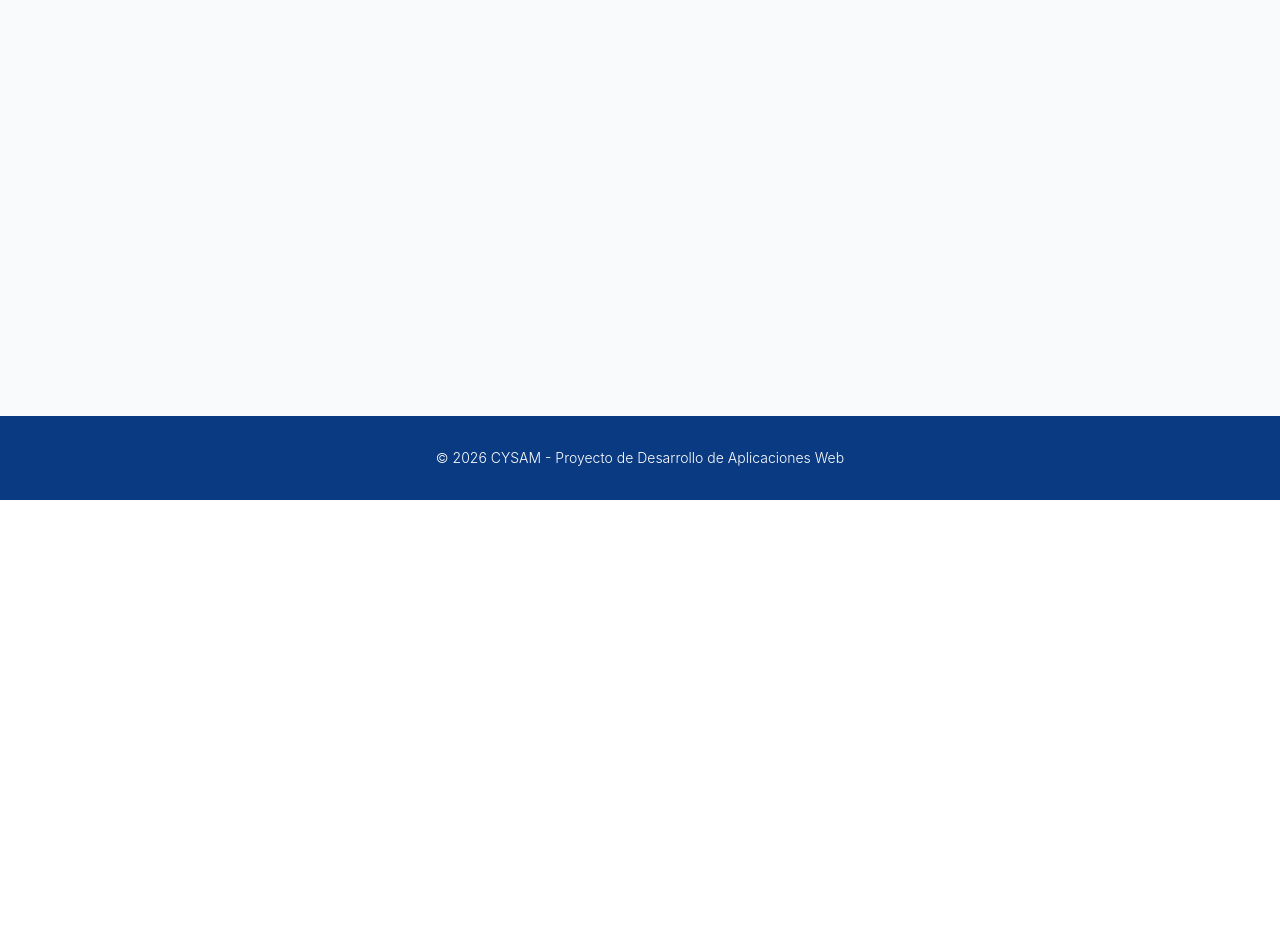
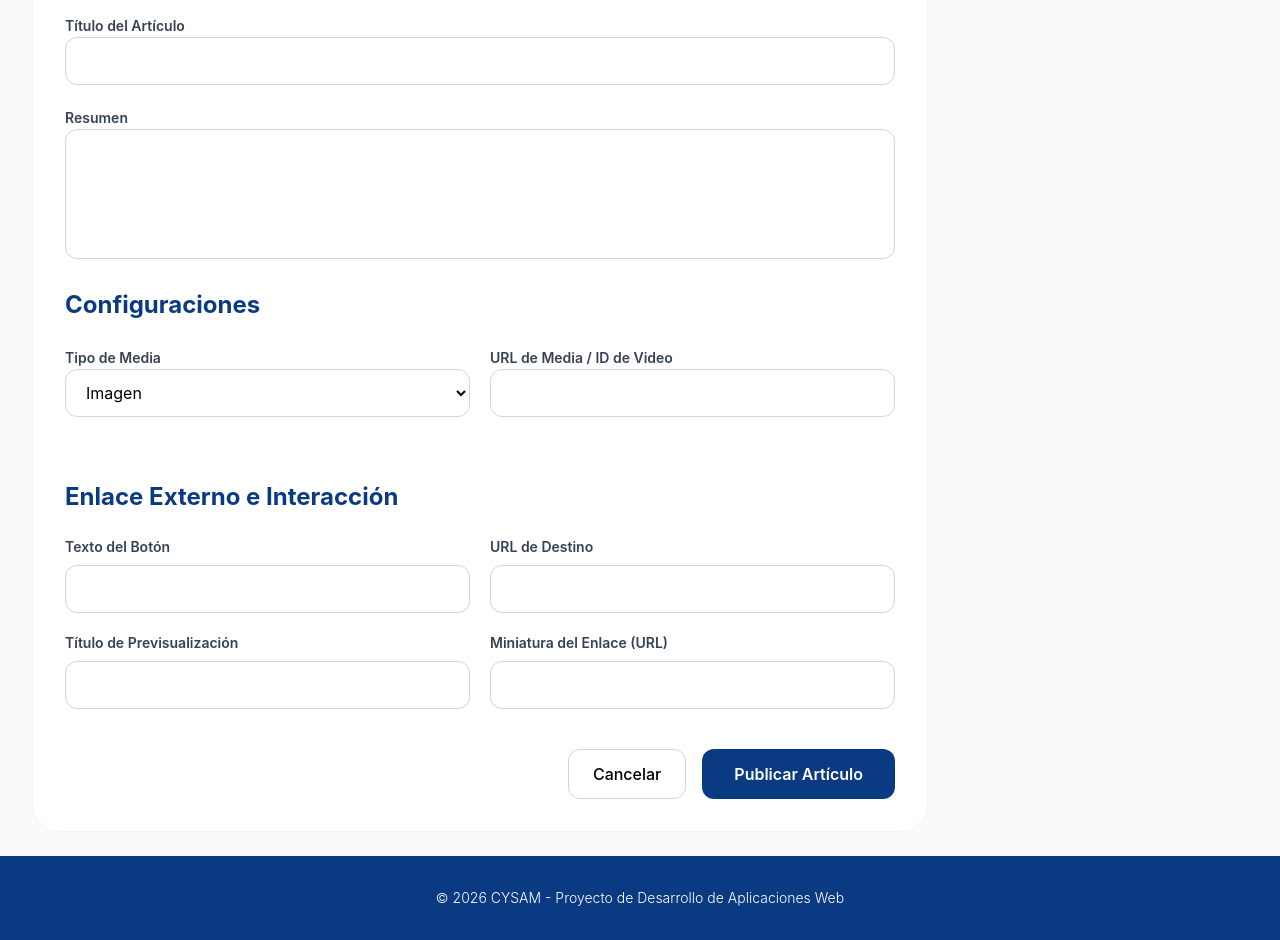
Before and after one commit to sohpiaarguedas/CYSAM, a React (Vite) app: page /crear in a window 1280 px wide. Shown: the part 300-1240 px from the top of the page. Before the commit the page ends 800 px from the top, so only its background shows below. Built offline with nearby package versions, Linux system fonts and the light colour scheme.

Commit message:
Pantalla para agregar articulos nuevos

```diff
--- a/src/App.tsx
+++ b/src/App.tsx
@@ -1,4 +1,3 @@
-import { useState } from "react";
 import { BrowserRouter, Routes, Route } from "react-router-dom";
 import { MainLayout } from "./layouts/MainLayout";
 import ArticleDetail from "./pages/articleDetail";
@@ -6,13 +5,13 @@ import { Principal } from "./pages/principal";
 import { articleService } from "./services/articleService";
 import Login from "./pages/LogIn";
 import Register from "./pages/Register";
+import { NewArticle } from "./pages/CreateArticle";
 
 function App() {
+
   const articles = articleService.getAllArticles();
 
-  const [selectedArticle, setSelectedArticle] = useState(
-    articles[0]
-  );
+
 
   return (
     <BrowserRouter>
@@ -28,10 +27,15 @@ function App() {
             path="/articulos/:id"
             element={<ArticleDetail />}
           />
+          <Route
+          path="/crear"
+          element={<NewArticle/>}/>
+
         </Routes>
       </MainLayout>
 
     </BrowserRouter>
+
   );
 }
 
--- a/src/layouts/MainLayout.tsx
+++ b/src/layouts/MainLayout.tsx
@@ -1,10 +1,18 @@
 import { type ReactNode } from 'react';
+
+import { useNavigate } from 'react-router-dom';
 
 interface MainLayoutProps {
   children: ReactNode; // Define que este componente puede envolver a otros componentes o páginas
 }
 
 export const MainLayout = ({ children }: MainLayoutProps) => {
+
+  //cambia la ruta
+ const navigate = useNavigate();
+
+
+
   return (
     <div className="min-h-screen bg-gray-50 flex flex-col font-sans">
 
@@ -26,6 +34,14 @@ export const MainLayout = ({ children }: MainLayoutProps) => {
           Panel de Control
         </div>
 
+
+
+         <div className="bg-cysam-blue text-white p-2 rounded-full cursor-pointer">
+          <button onClick={() => navigate("/crear")}>
+            Crear artículo
+          </button>
+        </div>
+
       </header>
 
 
--- /dev/null
+++ b/src/pages/CreateArticle.tsx
@@ -0,0 +1,152 @@
+export function NewArticle() {
+    return (
+
+        <div className="w-full px-8 py-6">
+            <div className="mb-8">
+                <h1 className="text-5xl font-bold text-cysam-blue mb-2">
+                    Subir nuevo artículo
+                </h1>
+
+                <p className="text-gray-500 text-lg">
+                    Configura y publica contenido en CYSAM
+                </p>
+            </div>
+
+            <div className="max-w-4xl bg-white rounded-[28px] border border-gray-100 ">
+                <div className="p-8">
+
+
+                    <h2 className="text-3xl font-bold text-cysam-blue mb-6">
+                        Artículo
+                    </h2>
+
+                    <div className="space-y-5">
+                        <div>
+                            <label className="mb-2 text-sm font-semibold text-gray-700">
+                                Título del Artículo
+                            </label>
+
+                            <input
+                                type="text"
+
+                                className="w-full h-12 px-4 border border-gray-300 rounded-xl outline-none focus:border-cysam-blue"
+                            />
+                        </div>
+
+                        <div>
+                            <label className=" mb-2 text-sm font-semibold text-gray-700">
+                                Resumen
+                            </label>
+
+                            <textarea
+                                rows={4}
+                                className="w-full p-4 border border-gray-300 rounded-xl resize-none focus:border-cysam-blue"
+                            />
+                        </div>
+                    </div>
+
+
+
+                    <div className="py-6">
+                        <h2 className="text-2xl font-bold text-cysam-blue mb-6">
+                            Configuraciones
+                        </h2>
+
+                        <div className="grid md:grid-cols-2 gap-5">
+                            <div>
+                                <label className=" mb-2 text-sm font-semibold text-gray-700">
+                                    Tipo de Media
+                                </label>
+
+                                <select className="w-full h-12 px-4 border border-gray-300 rounded-xl">
+                                    <option>Imagen</option>
+                                    <option>Video</option>
+                                    <option>YouTube</option>
+                                </select>
+                            </div>
+
+                            <div>
+                                <label className=" mb-2 text-sm font-semibold text-gray-700">
+                                    URL de Media / ID de Video
+                                </label>
+
+                                <input
+                                    type="text"
+                                    className="w-full h-12 px-4 border border-gray-300 rounded-xl"
+                                />
+                            </div>
+                        </div>
+                    </div>
+
+
+
+                    <div className="mt-10">
+                        <h2 className="text-2xl font-bold text-cysam-blue mb-6">
+                            Enlace Externo e Interacción
+                        </h2>
+
+                        <div className="grid md:grid-cols-2 gap-5 mb-5">
+                            <div>
+                                <label className="block mb-2 text-sm font-semibold text-gray-700">
+                                    Texto del Botón
+                                </label>
+
+                                <input
+                                    type="text"
+                                    className="w-full h-12 px-4 border border-gray-300 rounded-xl"
+                                />
+                            </div>
+
+                            <div>
+                                <label className="block mb-2 text-sm font-semibold text-gray-700">
+                                    URL de Destino
+                                </label>
+
+                                <input
+                                    type="text"
+                                    className="w-full h-12 px-4 border border-gray-300 rounded-xl"
+                                />
+                            </div>
+                        </div>
+
+                        <div className="grid md:grid-cols-2 gap-5">
+                            <div>
+                                <label className="block mb-2 text-sm font-semibold text-gray-700">
+                                    Título de Previsualización
+                                </label>
+
+                                <input
+                                    type="text"
+                                    className="w-full h-12 px-4 border border-gray-300 rounded-xl"
+                                />
+                            </div>
+
+                            <div>
+                                <label className="block mb-2 text-sm font-semibold text-gray-700">
+                                    Miniatura del Enlace (URL)
+                                </label>
+
+                                <input
+                                    type="text"
+                                    className="w-full h-12 px-4 border border-gray-300 rounded-xl"
+                                />
+                            </div>
+                        </div>
+                    </div>
+
+
+
+                    <div className="flex justify-end gap-4 mt-10">
+                        <button className="px-6 py-3 rounded-xl border border-gray-300 font-medium hover:bg-gray-50 ">
+                            Cancelar
+                        </button>
+
+                        <button className="px-8 py-3 rounded-xl bg-cysam-blue hover:bg-cysam-blue-dark text-white font-semibold ">
+                            Publicar Artículo
+                        </button>
+                    </div>
+                </div>
+            </div>
+        </div>
+    );
+};
--- a/src/pages/articleDetail.tsx
+++ b/src/pages/articleDetail.tsx
@@ -1,7 +1,6 @@
 import ArticleMedia from "../components/ArticleMedia";
 import { ArticleCard } from "../components/articleCard";
 import { articleService } from "../services/articleService";
-import type { ArticleType } from "../types/articleType";
 
 //para poder cambiar de articulo y su url
 import { useNavigate, useParams } from "react-router-dom";
```
